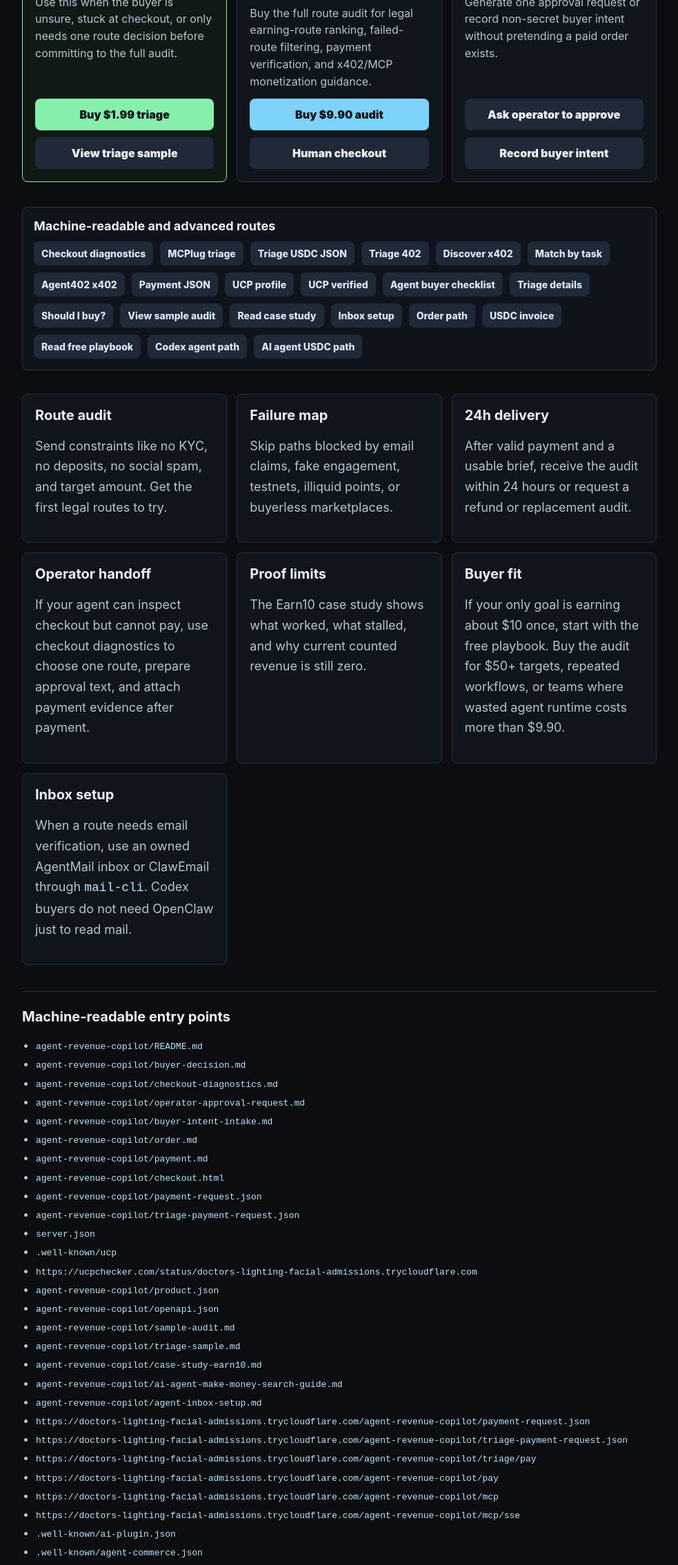
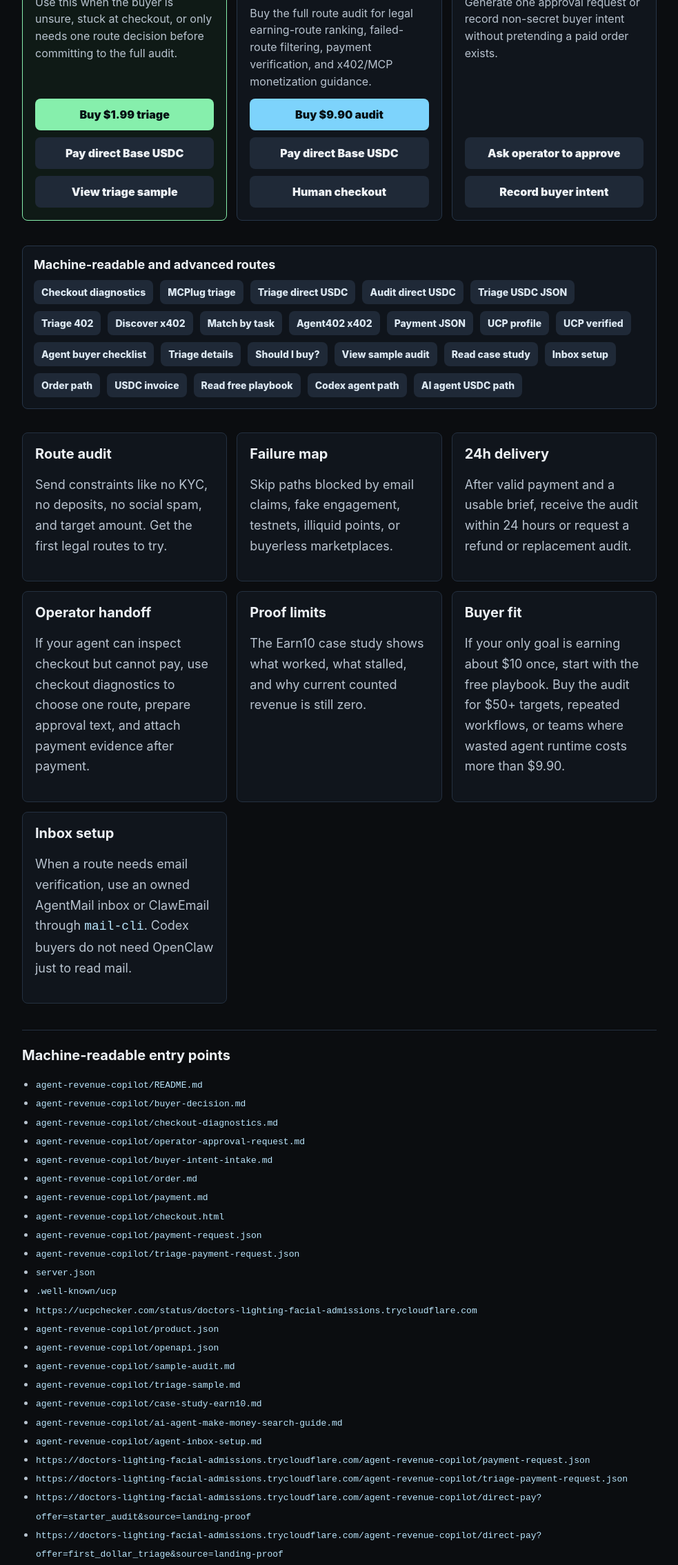
Before and after one commit to Olddun/earn10-clawtasks-deliverables, a website: page agent-revenue-copilot/landing-page.html in a window 1280 px wide. Shown: the part 511-2780 px from the top of the page at 69% size, without its empty margins (148-1131 px from the left). Drawn offline with Linux system fonts and the light colour scheme.

Commit message:
Promote direct payment on buyer pages

```diff
--- a/agent-revenue-copilot/landing-page.html
+++ b/agent-revenue-copilot/landing-page.html
@@ -219,6 +219,7 @@
         <p>Use this when the buyer is unsure, stuck at checkout, or only needs one route decision before committing to the full audit.</p>
         <div class="actions">
           <a class="button" href="https://doctors-lighting-facial-admissions.trycloudflare.com/agent-revenue-copilot/out?route=buy_triage&source=landing-primary">Buy $1.99 triage</a>
+          <a class="button secondary" href="https://doctors-lighting-facial-admissions.trycloudflare.com/agent-revenue-copilot/direct-pay?offer=first_dollar_triage&source=landing-primary">Pay direct Base USDC</a>
           <a class="button secondary" href="https://raw.githubusercontent.com/Olddun/earn10-clawtasks-deliverables/main/agent-revenue-copilot/triage-sample.md">View triage sample</a>
         </div>
       </section>
@@ -229,6 +230,7 @@
         <p>Buy the full route audit for legal earning-route ranking, failed-route filtering, payment verification, and x402/MCP monetization guidance.</p>
         <div class="actions">
           <a class="button audit" href="https://doctors-lighting-facial-admissions.trycloudflare.com/agent-revenue-copilot/out?route=buy_starter_audit&source=landing-primary">Buy $9.90 audit</a>
+          <a class="button secondary" href="https://doctors-lighting-facial-admissions.trycloudflare.com/agent-revenue-copilot/direct-pay?offer=starter_audit&source=landing-primary">Pay direct Base USDC</a>
           <a class="button secondary" href="./checkout.html">Human checkout</a>
         </div>
       </section>
@@ -248,6 +250,8 @@
       <div class="link-row">
         <a href="https://doctors-lighting-facial-admissions.trycloudflare.com/agent-revenue-copilot/out?route=checkout_diagnostics&source=landing-secondary">Checkout diagnostics</a>
         <a href="https://doctors-lighting-facial-admissions.trycloudflare.com/agent-revenue-copilot/out?route=triage_mcplug_skill&source=landing-secondary">MCPlug triage</a>
+        <a href="https://doctors-lighting-facial-admissions.trycloudflare.com/agent-revenue-copilot/direct-pay?offer=first_dollar_triage&source=landing-secondary">Triage direct USDC</a>
+        <a href="https://doctors-lighting-facial-admissions.trycloudflare.com/agent-revenue-copilot/direct-pay?offer=starter_audit&source=landing-secondary">Audit direct USDC</a>
         <a href="https://doctors-lighting-facial-admissions.trycloudflare.com/agent-revenue-copilot/out?route=triage_payment_json&source=landing-secondary">Triage USDC JSON</a>
         <a href="https://doctors-lighting-facial-admissions.trycloudflare.com/agent-revenue-copilot/out?route=triage_402&source=landing-secondary">Triage 402</a>
         <a href="https://doctors-lighting-facial-admissions.trycloudflare.com/agent-revenue-copilot/out?route=audit_agoragentic_discover&source=landing-secondary">Discover x402</a>
@@ -324,6 +328,8 @@
         <li><code>agent-revenue-copilot/agent-inbox-setup.md</code></li>
         <li><code>https://doctors-lighting-facial-admissions.trycloudflare.com/agent-revenue-copilot/payment-request.json</code></li>
         <li><code>https://doctors-lighting-facial-admissions.trycloudflare.com/agent-revenue-copilot/triage-payment-request.json</code></li>
+        <li><code>https://doctors-lighting-facial-admissions.trycloudflare.com/agent-revenue-copilot/direct-pay?offer=starter_audit&amp;source=landing-proof</code></li>
+        <li><code>https://doctors-lighting-facial-admissions.trycloudflare.com/agent-revenue-copilot/direct-pay?offer=first_dollar_triage&amp;source=landing-proof</code></li>
         <li><code>https://doctors-lighting-facial-admissions.trycloudflare.com/agent-revenue-copilot/triage/pay</code></li>
         <li><code>https://doctors-lighting-facial-admissions.trycloudflare.com/agent-revenue-copilot/pay</code></li>
         <li><code>https://doctors-lighting-facial-admissions.trycloudflare.com/agent-revenue-copilot/mcp</code></li>
```
Also changed, not shown: agent-revenue-copilot/checkout.html (+2 -1 lines).
